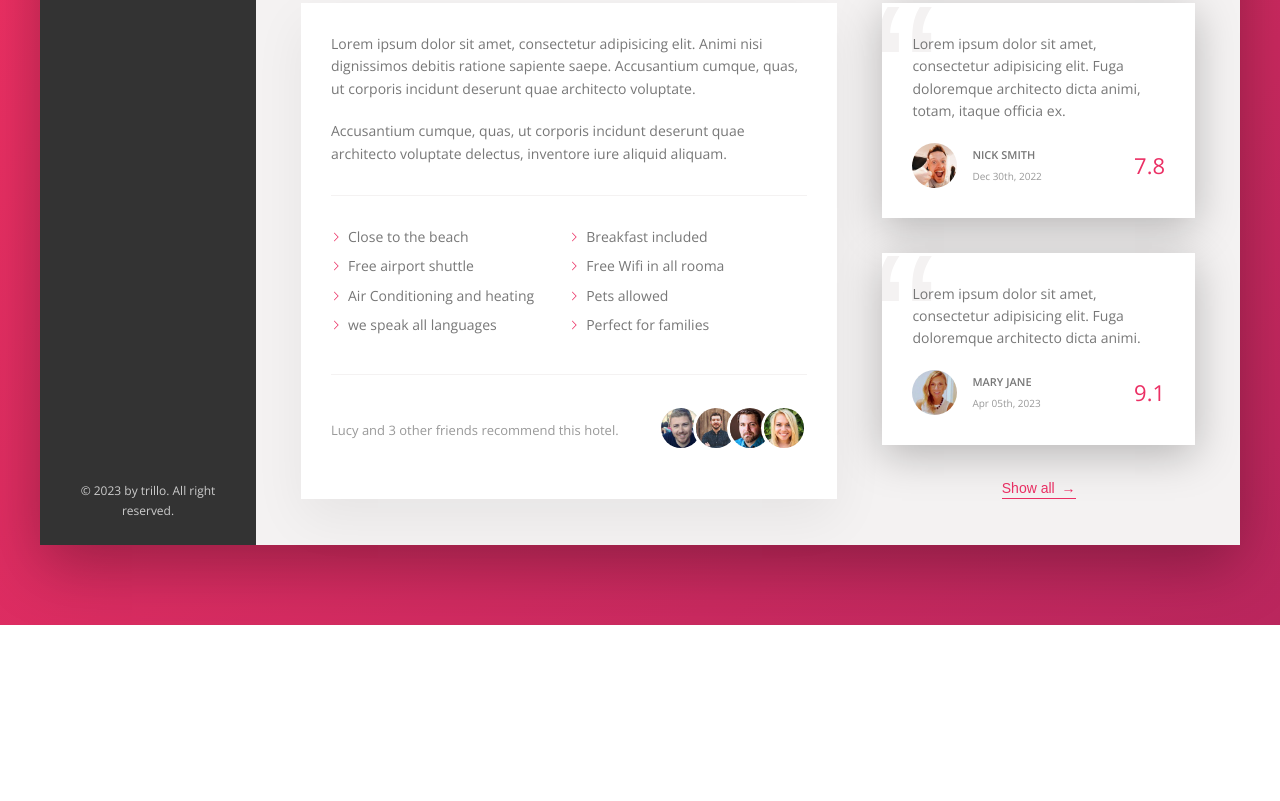
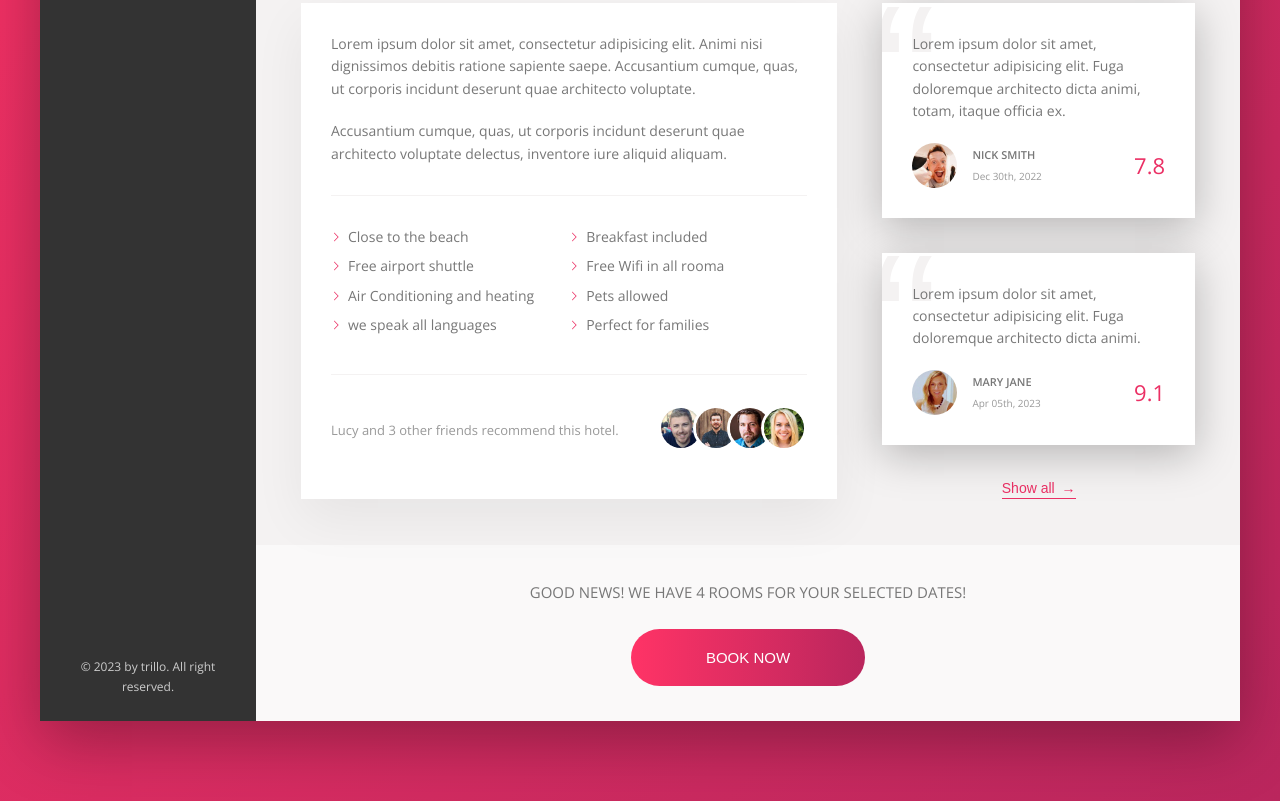
Before and after one commit to PraveenSS3B/Trillo, a website: page index.html in a window 1280 px wide. Shown: the part 644-1445 px from the top of the page. Before the commit the page ends 1269 px from the top, so only its background shows below. Drawn offline with nearby package versions, Linux system fonts and the light colour scheme.

Commit message:
Call To Action component completed

```diff
--- a/index.html
+++ b/index.html
@@ -235,6 +235,15 @@
               <button class="btn-inline">Show all <span>&rarr;</span></button>
             </figure>
           </div>
+          <div class="cta">
+            <h2 class="cta__book-now">
+              Good News! We have 4 rooms for your selected dates!
+            </h2>
+            <button class="btn">
+              <span class="btn__visible">Book Now</span>
+              <span class="btn__invisible">Only 4 rooms left</span>
+            </button>
+          </div>
         </main>
       </div>
     </div>
--- a/sass/_components.scss
+++ b/sass/_components.scss
@@ -391,3 +391,71 @@
     z-index: 1;
   }
 }
+
+.cta {
+  padding: 3.5rem 0;
+  text-align: center;
+
+  &__book-now {
+    text-transform: uppercase;
+    font-size: 1.5rem;
+    font-weight: 300;
+    margin-bottom: 2.5rem;
+  }
+}
+
+.btn {
+  font-weight: 300;
+  border: none;
+  font-size: 1.5rem;
+  text-transform: uppercase;
+  border-radius: 100px;
+  background-image: linear-gradient(
+    to right,
+    var(--color-primary-light),
+    var(--color-primary-dark)
+  );
+  color: #fff;
+  position: relative;
+  overflow: hidden;
+  cursor: pointer;
+
+  & > * {
+    display: inline-block;
+    height: 100%;
+    width: 100%;
+    transition: all 0.2s;
+  }
+
+  &__visible {
+    padding: 2rem 7.5rem;
+  }
+
+  &__invisible {
+    position: absolute;
+    top: -100%;
+    left: 0;
+    padding: 2rem 0;
+  }
+
+  &:hover {
+    background-image: linear-gradient(
+      to left,
+      var(--color-primary-light),
+      var(--color-primary-dark)
+    );
+  }
+
+  &:hover &__visible {
+    transform: translateY(100%);
+  }
+
+  &:hover &__invisible {
+    top: 0;
+  }
+
+  &:focus {
+    outline: none;
+    animation: pulsate 1s infinite;
+  }
+}
```
Also changed, not shown: css/style.css.
